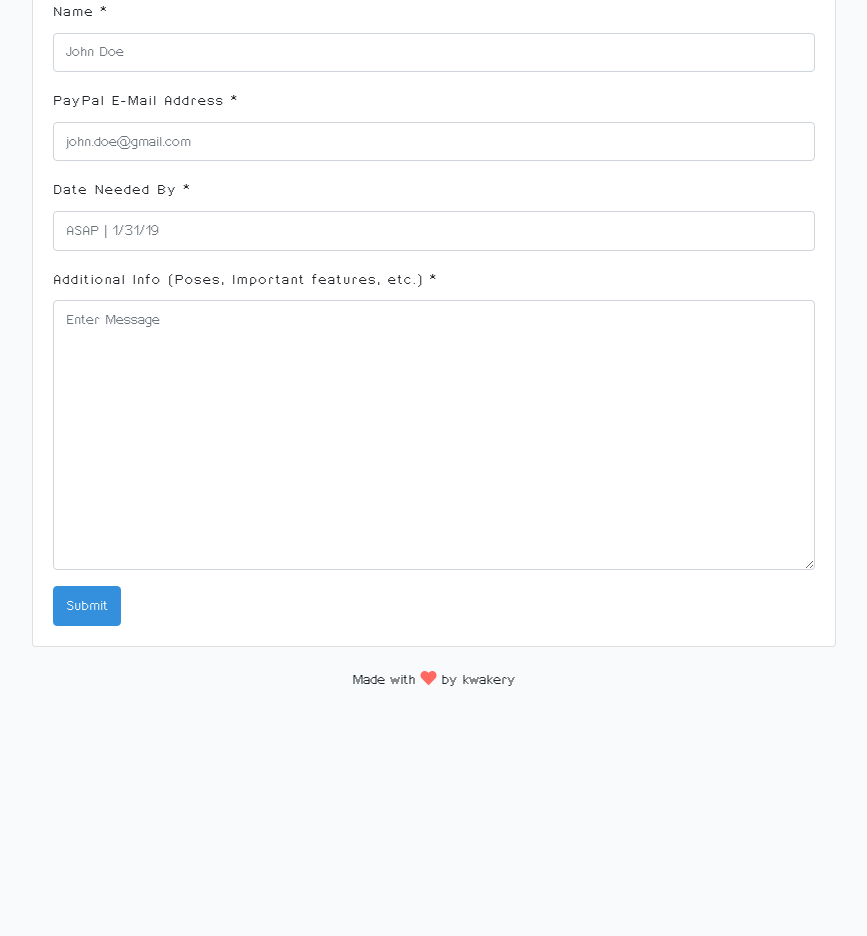
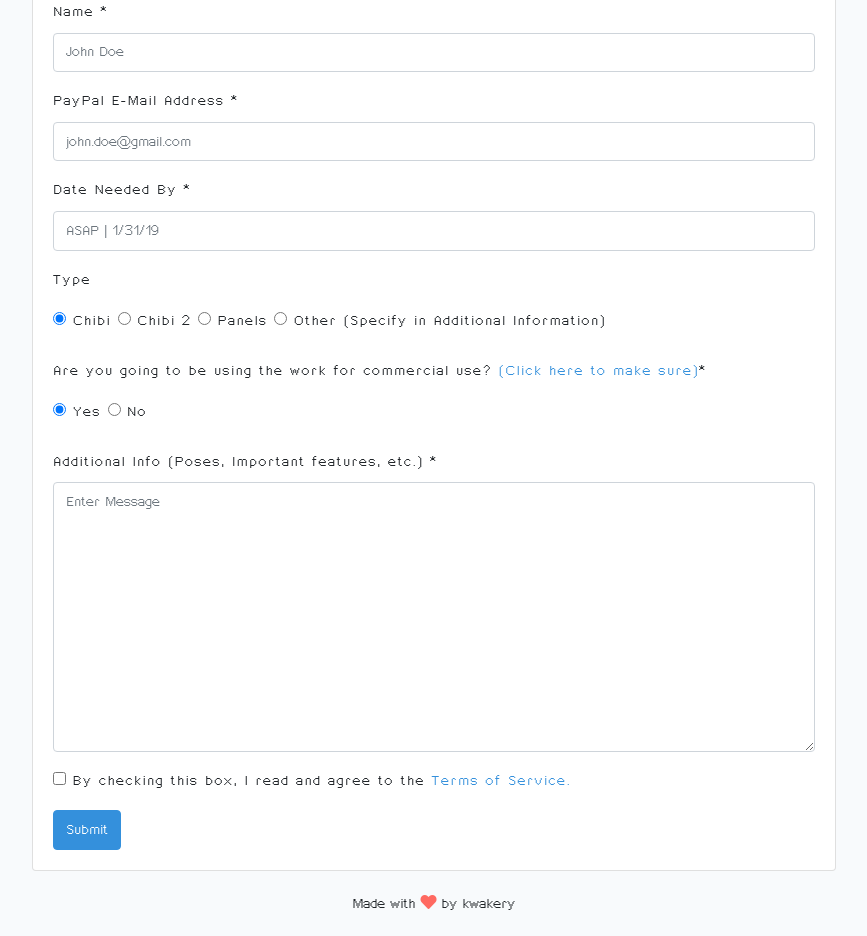
Before and after one commit to kwakery/mungjar, a Laravel app: page /commission in a window 1280 px wide. Shown: the part 438-1374 px from the top of the page, without its empty margins (206-1073 px from the left). Before the commit the page ends 1124 px from the top, so only its background shows below. Run offline with Laravel 8, Linux system fonts and the light colour scheme; some libraries are stand-ins or nearby versions.

Commit message:
Add commission draft

```diff
--- a/resources/views/commission.blade.php
+++ b/resources/views/commission.blade.php
@@ -26,8 +26,37 @@
     </div>
 
     <div class="form-group">
+      <p>Type</p>
+      {{ Form::radio('type', '1', true) }}
+      {{ Form::label('type', 'Chibi') }}
+
+      {{ Form::radio('type', '2', false) }}
+      {{ Form::label('type', 'Chibi 2') }}
+
+      {{ Form::radio('type', '3', false) }}
+      {{ Form::label('type', 'Panels') }}
+
+      {{ Form::radio('type', '4', false) }}
+      {{ Form::label('type', 'Other (Specify in Additional Information)') }}
+    </div>
+
+    <div class="form-group">
+      <p>Are you going to be using the work for commercial use? <a href="/faq#commercial-use">(Click here to make sure)</a>*</p>
+      {{ Form::radio('commercial', '1', true) }}
+      {{ Form::label('commercial', 'Yes') }}
+
+      {{ Form::radio('commercial', '0', false) }}
+      {{ Form::label('commercial', 'No') }}
+    </div>
+
+    <div class="form-group">
       {{ Form::label('message', 'Additional Info (Poses, Important features, etc.) *') }}
       {{ Form::textarea('message', '', ['class' => 'form-control', 'placeholder' => 'Enter Message']) }}
+    </div>
+
+    <div class="form-group">
+      {{ Form::checkbox('tos', '1') }}
+      <label class="form-check-label" for="tos">By checking this box, I read and agree to the <a href="/tos">Terms of Service.</a></label>
     </div>
 
     {{ Form::submit('Submit', ['class' => 'btn btn-primary']) }}
```
